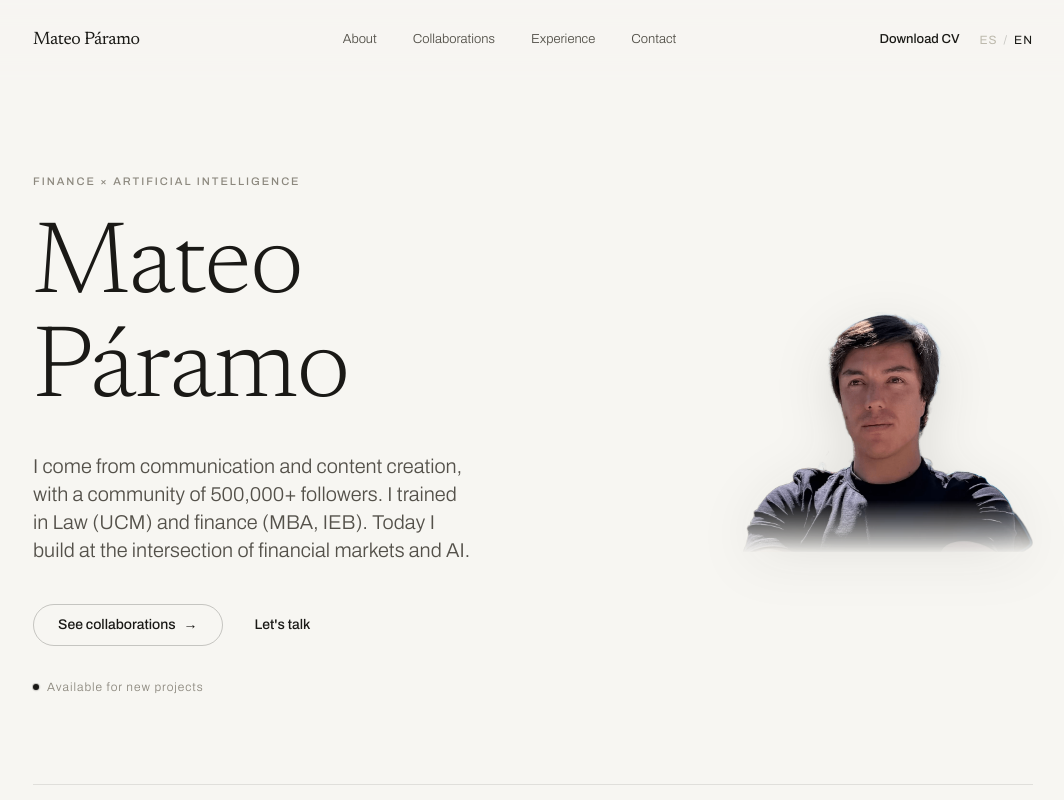
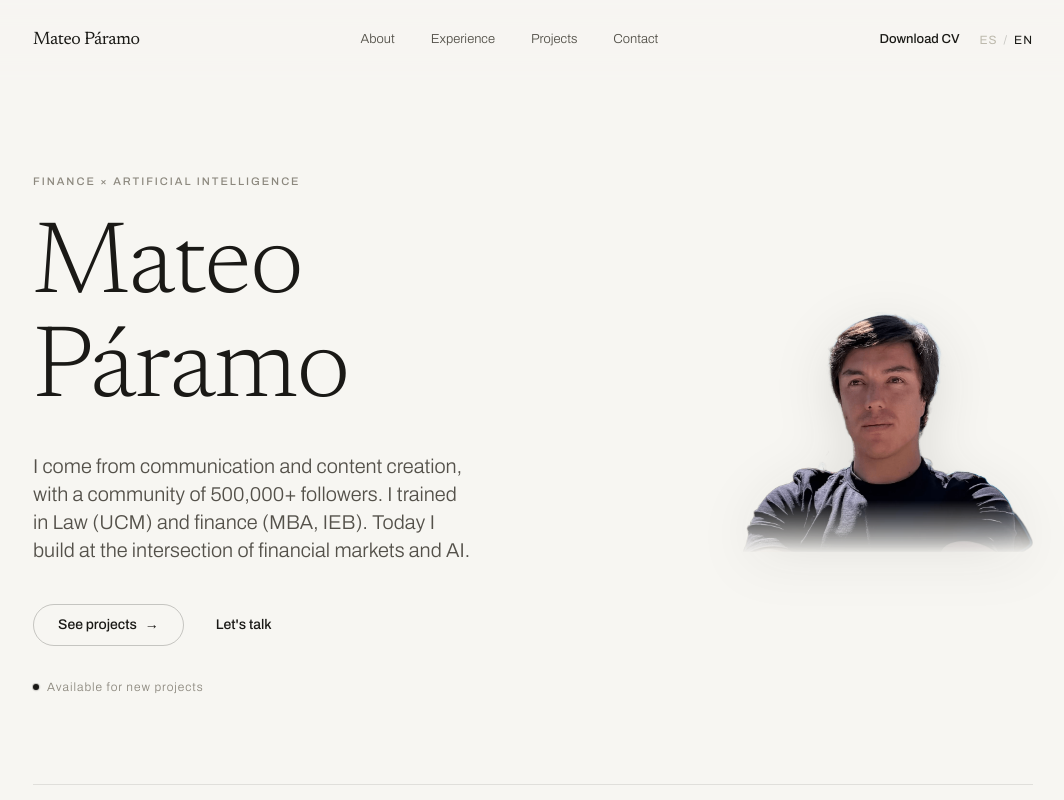
Before and after one commit to mateoparamo/paginawebmateoparamo, a Next.js app: page /en in a window 1280 px wide. Shown: the top 800 px of the page, without its empty margins (107-1171 px from the left). Built offline with nearby package versions, Linux system fonts and the light colour scheme.

Commit message:
feat: renombrar Colaboraciones a Proyectos y reordenar secciones
- nav y seccion: Colaboraciones -> Proyectos (ES/EN)
- orden: Sobre mi, Experiencia, Proyectos, Contacto
- CTA hero: Ver proyectos

Co-Authored-By: Claude Opus 4.8 <noreply@anthropic.com>

```diff
--- a/src/app/[locale]/page.tsx
+++ b/src/app/[locale]/page.tsx
@@ -16,9 +16,9 @@ export default async function HomePage({
     <>
       <Hero locale={locale} />
       <About locale={locale} />
-      <Projects locale={locale} />
       <Experience locale={locale} />
       <Skills locale={locale} />
+      <Projects locale={locale} />
       <Contact locale={locale} />
     </>
   );
--- a/src/components/Navbar.tsx
+++ b/src/components/Navbar.tsx
@@ -18,8 +18,8 @@ export function Navbar({ locale }: NavbarProps) {
 
   const links = [
     { href: `/${locale}#about`, label: t.about },
+    { href: `/${locale}#experience`, label: t.experience },
     { href: `/${locale}#projects`, label: t.projects },
-    { href: `/${locale}#experience`, label: t.experience },
     { href: `/${locale}#contact`, label: t.contact },
   ];
 
--- a/src/content/i18n.ts
+++ b/src/content/i18n.ts
@@ -7,7 +7,7 @@ export const dict = {
   es: {
     nav: {
       about: "Sobre mí",
-      projects: "Colaboraciones",
+      projects: "Proyectos",
       experience: "Experiencia",
       contact: "Contacto",
       cv: "Descargar CV",
@@ -17,7 +17,7 @@ export const dict = {
       title: "Mateo Páramo",
       subtitle:
         "Vengo de la comunicación y la creación de contenido, con una comunidad de +500.000 seguidores. Me he formado en Derecho (UCM) y finanzas (MBA, IEB). Hoy construyo en la intersección de los mercados financieros y la IA.",
-      ctaPrimary: "Ver colaboraciones",
+      ctaPrimary: "Ver proyectos",
       ctaSecondary: "Hablemos",
       status: "Disponible para nuevos proyectos",
     },
@@ -31,7 +31,7 @@ export const dict = {
       ],
     },
     projects: {
-      eyebrow: "Colaboraciones",
+      eyebrow: "Proyectos",
       title: "Marcas con las que he trabajado",
       subtitle:
         "Como creador de contenido he colaborado con marcas y medios de primer nivel.",
@@ -102,7 +102,7 @@ export const dict = {
   en: {
     nav: {
       about: "About",
-      projects: "Collaborations",
+      projects: "Projects",
       experience: "Experience",
       contact: "Contact",
       cv: "Download CV",
@@ -112,7 +112,7 @@ export const dict = {
       title: "Mateo Páramo",
       subtitle:
         "I come from communication and content creation, with a community of 500,000+ followers. I trained in Law (UCM) and finance (MBA, IEB). Today I build at the intersection of financial markets and AI.",
-      ctaPrimary: "See collaborations",
+      ctaPrimary: "See projects",
       ctaSecondary: "Let's talk",
       status: "Available for new projects",
     },
@@ -126,7 +126,7 @@ export const dict = {
       ],
     },
     projects: {
-      eyebrow: "Collaborations",
+      eyebrow: "Projects",
       title: "Brands I've worked with",
       subtitle:
         "As a content creator I've collaborated with top-tier brands and media outlets.",
```
